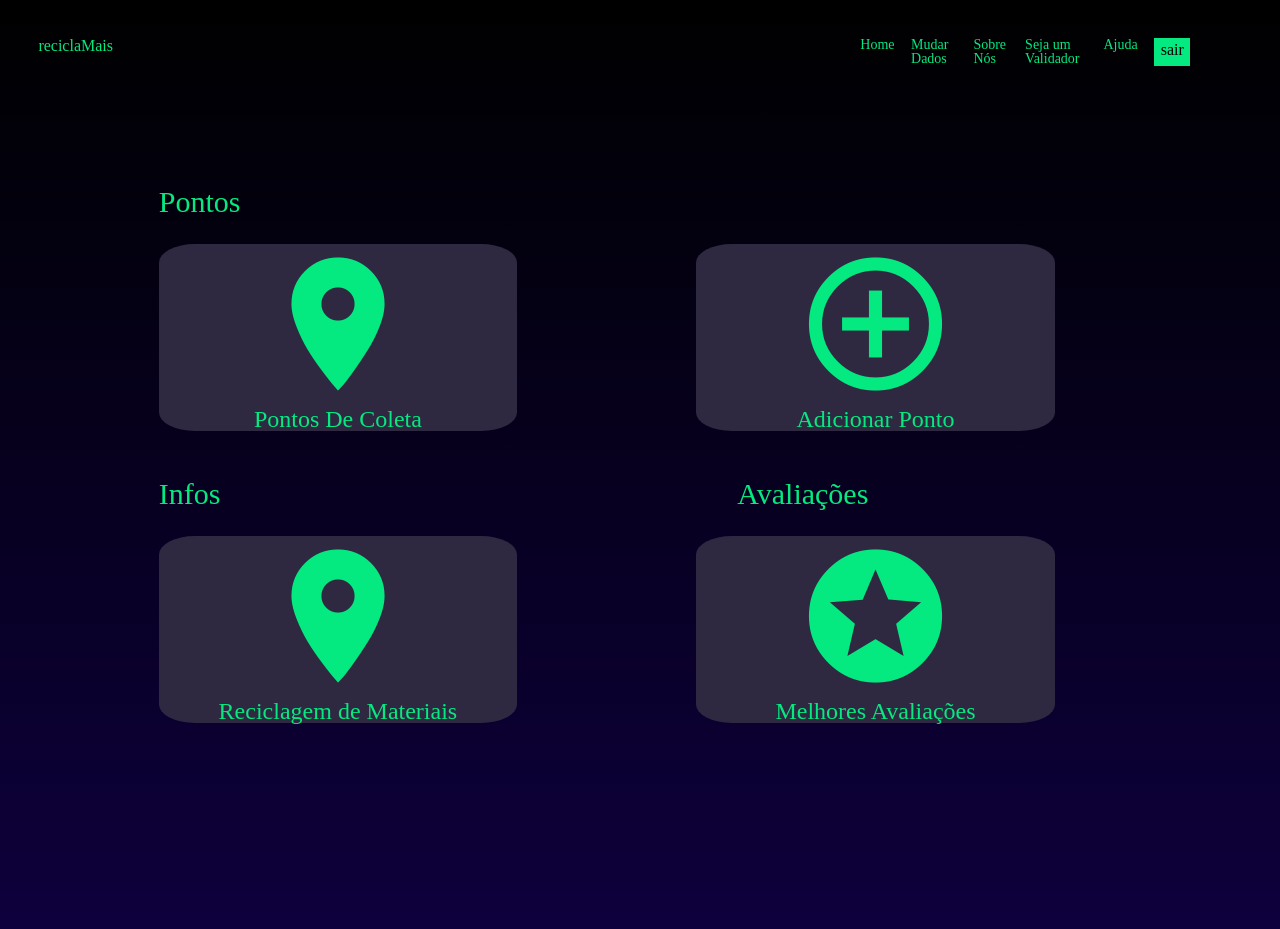
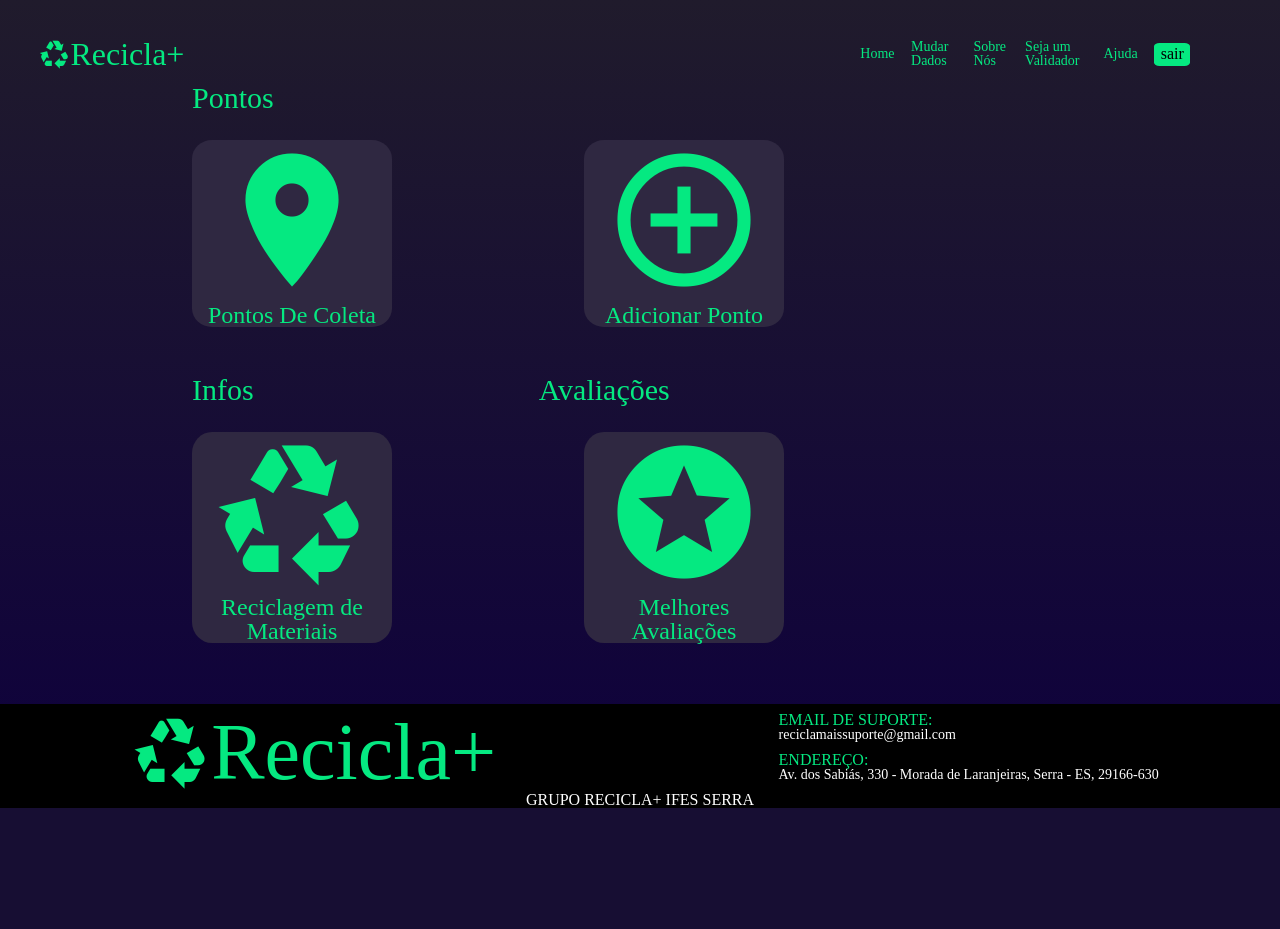
Before and after one commit to RayAra2004/ReciclaMais, a PHP site: page /telas/paginaInicialUser.html in a window 1280 px wide. After the commit the page ends 808 px from the top, so only its background shows below. Run offline with PHP 8.4, Linux system fonts and the light colour scheme.

Commit message:
versao inicial da pagimaInicialUser

```diff
--- a/css/paginaInicialUser.css
+++ b/css/paginaInicialUser.css
@@ -3,8 +3,7 @@
 }
 body{
   min-height: 94vh;
-  padding: 3%;
-  background-image: linear-gradient(180deg, rgb(0, 0, 0), rgb(14, 0, 61));
+  background-image: linear-gradient(180deg, #201b2c, rgb(14, 0, 61));
 }
 
 p{
@@ -13,30 +12,42 @@ p{
 
 header{
   display: flex;
+  padding: 3%;
+  padding-bottom: 0%;
   width: 90vw;
   justify-content: space-between;
 
 }
 .reciclaMaisIcon{
   display: flex;
-  max-width:fit-content;
-  max-height: 0%;
+  height:4vh;
+}
+.reciclaMaisIcon .material-icons{
+  font-size: 4vh;
+}
+.reciclaMaisIcon h1{
+  font-size: 4vh;
 }
 .menu{
   display: flex;
   max-width: fit-content;
   max-height: 0%;
   column-gap: 5%;
+  align-items: center;
 }
 .menu .sairBtn{
   background-color: #05e981;
   color: black;
   padding-block: 1%;
   padding-inline: 2%;
+  border-radius: 15%;
 }
 
 .conteudo{
   padding: 10%;
+  padding-top: 1%;
+  padding-left: 15%;
+  padding-bottom: 1%;
 }
 
 .conteudo p{
@@ -44,14 +55,17 @@ header{
 }
 
 .subtitle{
-  width: 30vw;
+  display: flex;
+  justify-self: start;
+  margin-right: min(285px, 40%);
   font-size: 30px;
 }
 
 .optionGroup{
   display: flex;
   margin-bottom: 5%;
-  justify-content: space-between;
+  justify-content: start;
+  gap: min(300px, 15vw);
   /*background-color: white;*/
   width: 70vw;
 }
@@ -60,10 +74,49 @@ header{
   text-align: center;
   background-color: #2f2841;
   height: 100%;
-  width: 40%;
+  width: min(40%, 200px);
   border-radius: 10%;
+  cursor: pointer;
 }
 
 .material-icons{
   font-size: min(160px, 26vw);
 }
+footer{
+  display: flex;
+  flex-direction: column;
+  background-color: #000;
+}
+.mainFooter{
+  display: flex;
+  margin-top: 1vh;
+  margin-left: min(10px, 5vw);
+  flex-direction: row;
+  justify-content: space-around;
+  gap:max(10px, 5vh)
+}
+.nos{
+  text-align: center;
+  color: white;
+}
+.informacoes{
+  display: flex;
+  justify-content:center;
+  flex-direction: column;
+  align-items: start;
+}
+.informacoes p{
+  margin-bottom: 10px;
+  color: white;
+}
+
+.mainFooter .reciclaMaisIcon{
+  display: flex;
+  height:10vh;
+}
+.mainFooter .reciclaMaisIcon .material-icons{
+  font-size: 10vh;
+}
+.mainFooter .reciclaMaisIcon h1{
+  font-size: 10vh;
+}
--- a/telas/paginaInicialUser.html
+++ b/telas/paginaInicialUser.html
@@ -13,7 +13,10 @@
 <body>
     <header>
         <div class="reciclaMaisIcon">
-            <h1>reciclaMais</h1>
+            <span class="material-icons">
+                recycling
+            </span>
+            <h1>Recicla+</h1>
         </div>
         <div class="menu">
             <p>Home</p>
@@ -42,7 +45,7 @@
                 <p>Adicionar Ponto</p>
             </div>
         </div>
-        <div style="display: flex;justify-content: space-between;">
+        <div style="display: flex;justify-content: start;">
         <div class="subtitle">
             Infos
         </div>
@@ -53,7 +56,7 @@
         <div class="optionGroup">
             <div class="option">
                 <span class="material-icons">
-                    location_on
+                    recycling
                 </span>
                 <p>Reciclagem de Materiais</p>
             </div>
@@ -65,5 +68,24 @@
             </div>
         </div>
     </div>
+    <footer>
+        <div class="mainFooter">
+            <div>
+                <div class="reciclaMaisIcon">
+                    <span class="material-icons">
+                        recycling
+                    </span>
+                    <h1>Recicla+</h1>
+                </div>
+            </div>
+            <div class="informacoes">
+                <h4>EMAIL DE SUPORTE:</h4>
+                <p>reciclamaissuporte@gmail.com</p>
+                <h4>ENDEREÇO:</h4>
+                <p>Av. dos Sabiás, 330 - Morada de Laranjeiras, Serra - ES, 29166-630</p>
+            </div>
+        </div>
+        <div class="nos">GRUPO RECICLA+ IFES SERRA</div>
+    </footer>
 </body>
 </html>
```
